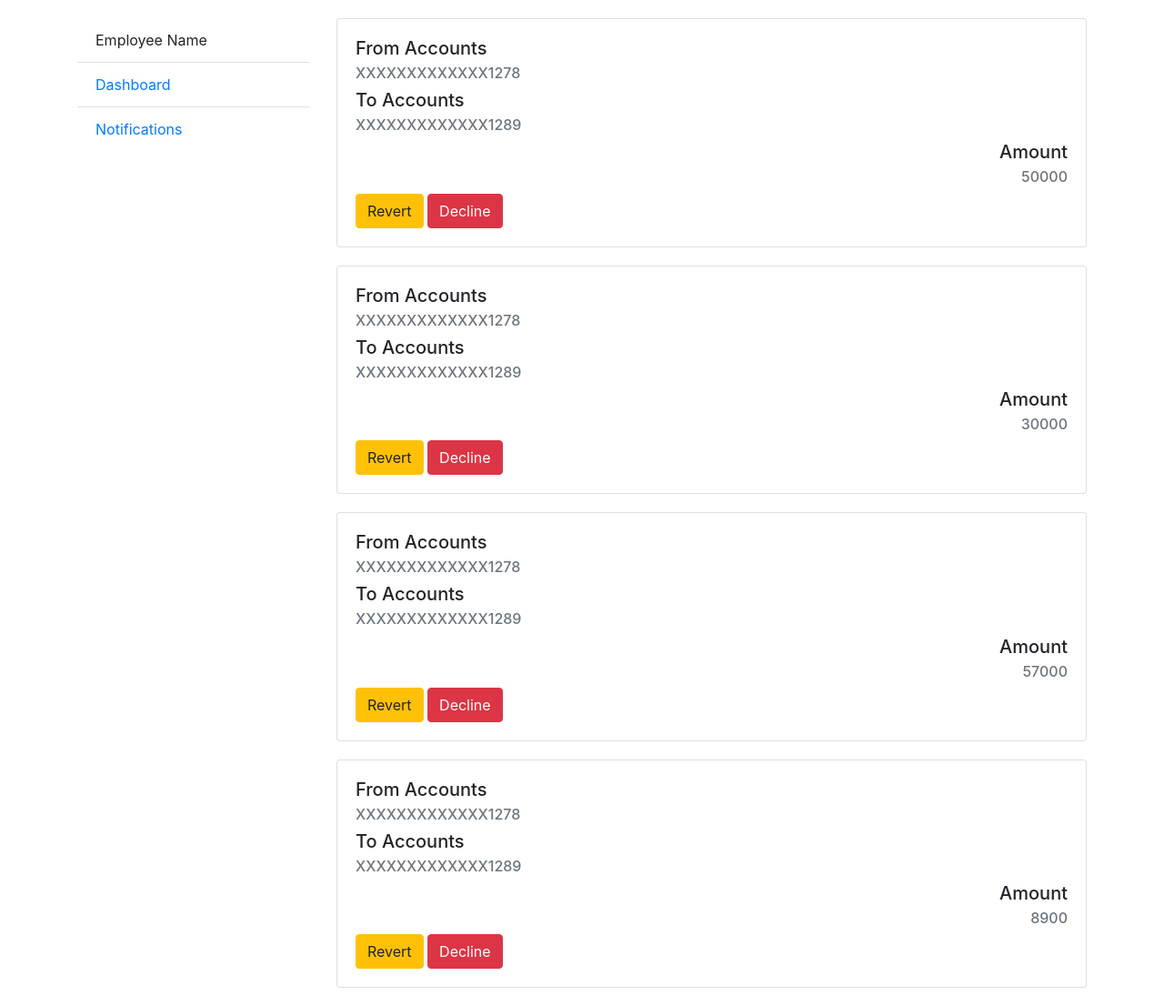
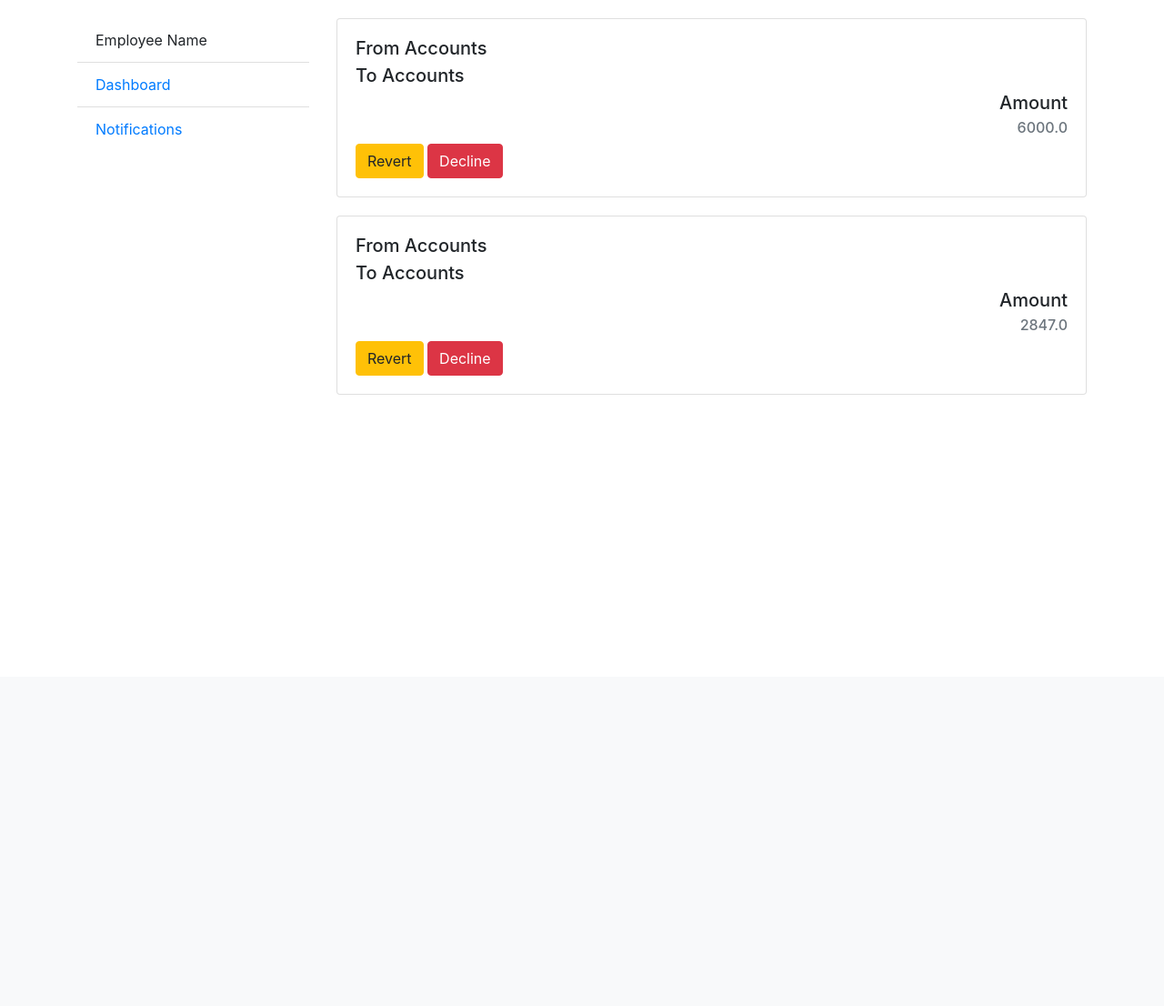
Before and after one commit to whyKara/banking_application, a Django app: page /bankemp/revert in a window 1280 px wide. Shown: the part 56-1162 px from the top of the page at 91% size. After the commit the page ends 490 px from the top, so only its background shows below. Run offline with Django 4.2, Linux system fonts and the light colour scheme; data comes from the database, SQL or seed files in the repository; some libraries are stand-ins or nearby versions.

Commit message:
emp side retrival

```diff
--- a/emp_bank/templates/emp_bank/e_dashboard.html
+++ b/emp_bank/templates/emp_bank/e_dashboard.html
@@ -34,13 +34,13 @@
             <div class="card">
                 <div class="card-body">
                     <h5 class="card-title">From Accounts</h5>
-                    <h6 class="card-subtitle mb-2 text-muted">{{transaction.from_acc}}</h6>
+                    <h6 class="card-subtitle mb-2 text-muted">{{transaction.t_facc}}</h6>
 
                     <h5 class="card-title">To Accounts</h5>
-                    <h6 class="card-subtitle mb-2 text-muted">{{transaction.to_acc}}</h6>
+                    <h6 class="card-subtitle mb-2 text-muted">{{transaction.t_tacc}}</h6>
 
                     <h5 class="card-title" style="text-align: right;">Amount</h5>
-                    <h6 class="card-subtitle mb-2 text-muted" style="text-align: right;">{{transaction.amount}}</h6>
+                    <h6 class="card-subtitle mb-2 text-muted" style="text-align: right;">{{transaction.t_ammount}}</h6>
                     <div style="align-items:flex-end ;">
 
                         {% if transaction.t_status %}
--- a/emp_bank/templates/emp_bank/e_revert_notifi.html
+++ b/emp_bank/templates/emp_bank/e_revert_notifi.html
@@ -9,13 +9,13 @@
             <div class="card">
                 <div class="card-body">
                     <h5 class="card-title">From Accounts</h5>
-                    <h6 class="card-subtitle mb-2 text-muted">{{transaction.from_acc}}</h6>
+                    <h6 class="card-subtitle mb-2 text-muted">{{transaction.t_facc}}</h6>
 
                     <h5 class="card-title">To Accounts</h5>
-                    <h6 class="card-subtitle mb-2 text-muted">{{transaction.to_acc}}</h6>
+                    <h6 class="card-subtitle mb-2 text-muted">{{transaction.t_tacc}}</h6>
 
                     <h5 class="card-title" style="text-align: right;">Amount</h5>
-                    <h6 class="card-subtitle mb-2 text-muted" style="text-align: right;">{{transaction.amount}}</h6>
+                    <h6 class="card-subtitle mb-2 text-muted" style="text-align: right;">{{transaction.t_ammount}}</h6>
                     <div style="align-items:flex-end ;">
 
                         <button type="button" class="btn btn-warning">Revert</button>
--- a/emp_bank/views.py
+++ b/emp_bank/views.py
@@ -1,5 +1,6 @@
 from django.shortcuts import render
 from django.http import HttpResponse
+from bank.models import Transaction
 
 # Create your views here.
 
@@ -33,7 +34,7 @@
 
 def dashboard(request):
     context = {
-        'transactions': transactions
+        'transactions': Transaction.objects.all()
     }
     return render(request, 'emp_bank/e_dashboard.html', context)
 
@@ -45,7 +46,7 @@
 
 def revert_notofi(request):
     context = {
-        'transactions': transactions
+        'transactions': Transaction.objects.filter(t_revert_req = True)
     }
     return render(request, 'emp_bank/e_revert_notifi.html', context)
 
```
